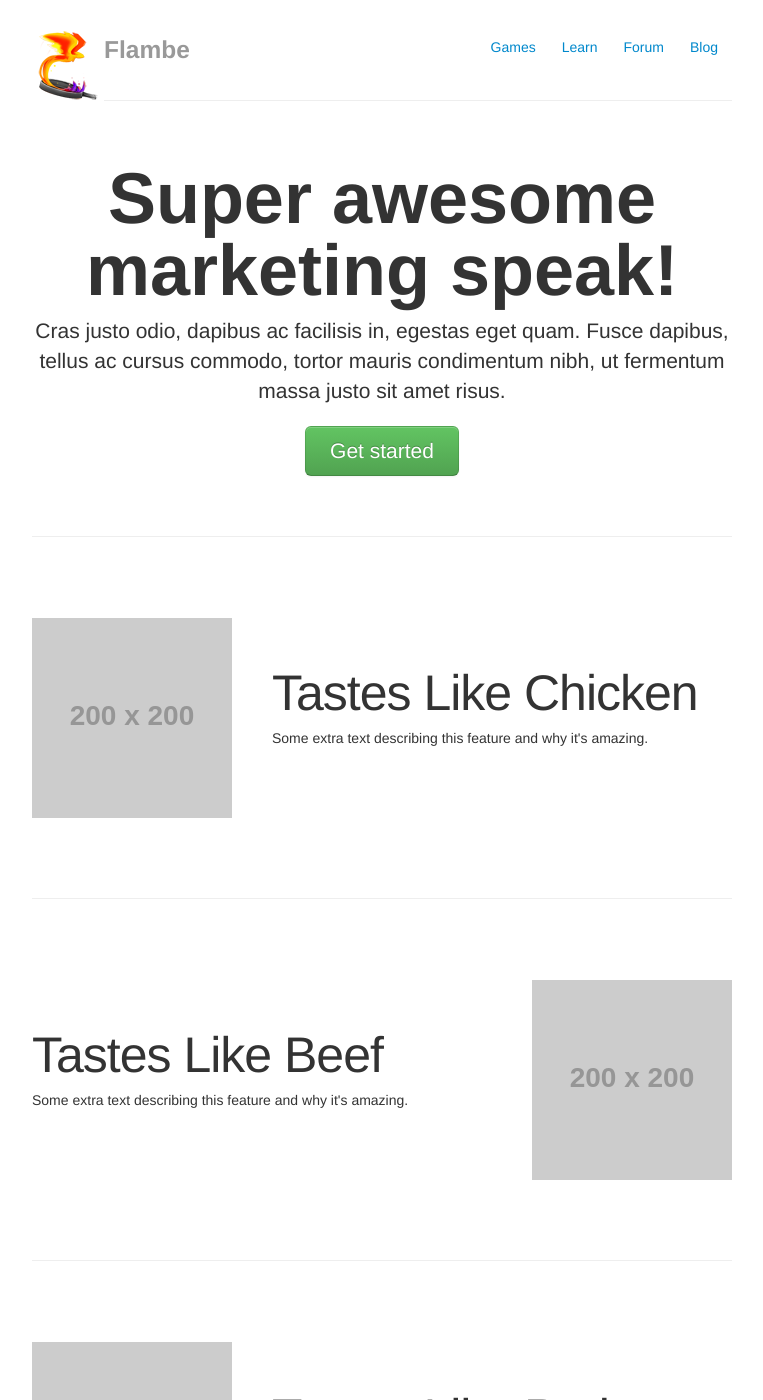
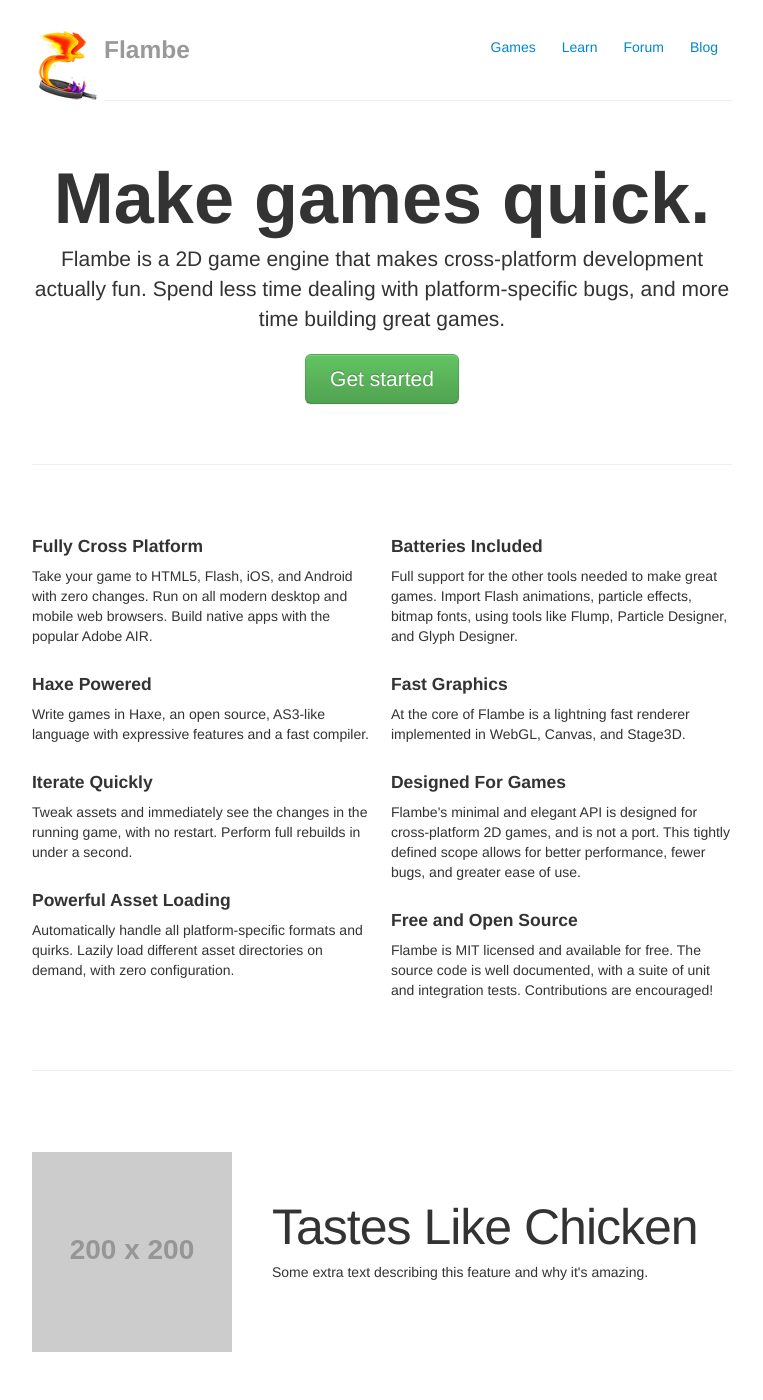
Before and after one commit to aduros/flambe-website, a Jekyll site: the page built from index.html, in a window 1280 px wide and 1400 px high. Shown: the whole window, without its empty margins (258-1021 px from the left). Built offline with Jekyll 4.4.1, drawn with Linux system fonts in a browser that asks for light colours.

Commit message:
Add some copy to the landing page.

```diff
--- a/index.html
+++ b/index.html
@@ -4,9 +4,50 @@
 ---
 
 <div class="jumbotron">
-  <h1>Super awesome marketing speak!</h1>
-  <p class="lead">Cras justo odio, dapibus ac facilisis in, egestas eget quam. Fusce dapibus, tellus ac cursus commodo, tortor mauris condimentum nibh, ut fermentum massa justo sit amet risus.</p>
-  <a class="btn btn-large btn-success" href="#">Get started</a>
+  <h1>Make games quick.</h1>
+  <p class="lead">Flambe is a 2D game engine that makes cross-platform development actually fun.
+  Spend less time dealing with platform-specific bugs, and more time building great games.</p>
+  <p><a class="btn btn-large btn-success" href="#">Get started</a></p>
+</div>
+
+<hr>
+
+<div class="row-fluid marketing">
+  <div class="span6">
+    <h4>Fully Cross Platform</h4>
+    <p>Take your game to HTML5, Flash, iOS, and Android with zero changes. Run on all modern desktop
+    and mobile web browsers. Build native apps with the popular Adobe AIR.</p>
+
+    <h4>Haxe Powered</h4>
+    <p>Write games in Haxe, an open source, AS3-like language with expressive features and a fast compiler.</p>
+
+    <h4>Iterate Quickly</h4>
+    <p>Tweak assets and immediately see the changes in the running game, with no restart. Perform
+    full rebuilds in under a second.</p>
+
+    <h4>Powerful Asset Loading</h4>
+    <p>Automatically handle all platform-specific formats and quirks. Lazily load
+    different asset directories on demand, with zero configuration.</p>
+  </div>
+
+  <div class="span6">
+    <h4>Batteries Included</h4>
+    <p>Full support for the other tools needed to make great games. Import Flash animations,
+    particle effects, bitmap fonts, using tools like Flump, Particle Designer, and Glyph Designer.
+
+    <h4>Fast Graphics</h4>
+    <p>At the core of Flambe is a lightning fast renderer implemented in WebGL, Canvas, and
+    Stage3D.</p>
+
+    <h4>Designed For Games</h4>
+    <p>Flambe's minimal and elegant API is designed for cross-platform 2D games, and is not a port.
+    This tightly defined scope allows for better performance, fewer bugs, and greater ease of
+    use.</p>
+
+    <h4>Free and Open Source</h4>
+    <p>Flambe is MIT licensed and available for free. The source code is well documented, with a
+    suite of unit and integration tests. Contributions are encouraged!</p>
+  </div>
 </div>
 
 <hr>
@@ -21,27 +62,3 @@
   {% if forloop.last == false %}<hr>{% endif %}
   {% endfor %}
 </div>
-
-<!-- <div class="row-fluid marketing"> -->
-<!--   <div class="span6"> -->
-<!--     <h4>Subheading</h4> -->
-<!--     <p>Donec id elit non mi porta gravida at eget metus. Maecenas faucibus mollis interdum.</p> -->
-
-<!--     <h4>Subheading</h4> -->
-<!--     <p>Morbi leo risus, porta ac consectetur ac, vestibulum at eros. Cras mattis consectetur purus sit amet fermentum.</p> -->
-
-<!--     <h4>Subheading</h4> -->
-<!--     <p>Maecenas sed diam eget risus varius blandit sit amet non magna.</p> -->
-<!--   </div> -->
-
-<!--   <div class="span6"> -->
-<!--     <h4>Subheading</h4> -->
-<!--     <p>Donec id elit non mi porta gravida at eget metus. Maecenas faucibus mollis interdum.</p> -->
-
-<!--     <h4>Subheading</h4> -->
-<!--     <p>Morbi leo risus, porta ac consectetur ac, vestibulum at eros. Cras mattis consectetur purus sit amet fermentum.</p> -->
-
-<!--     <h4>Subheading</h4> -->
-<!--     <p>Maecenas sed diam eget risus varius blandit sit amet non magna.</p> -->
-<!--   </div> -->
-<!-- </div> -->
```
